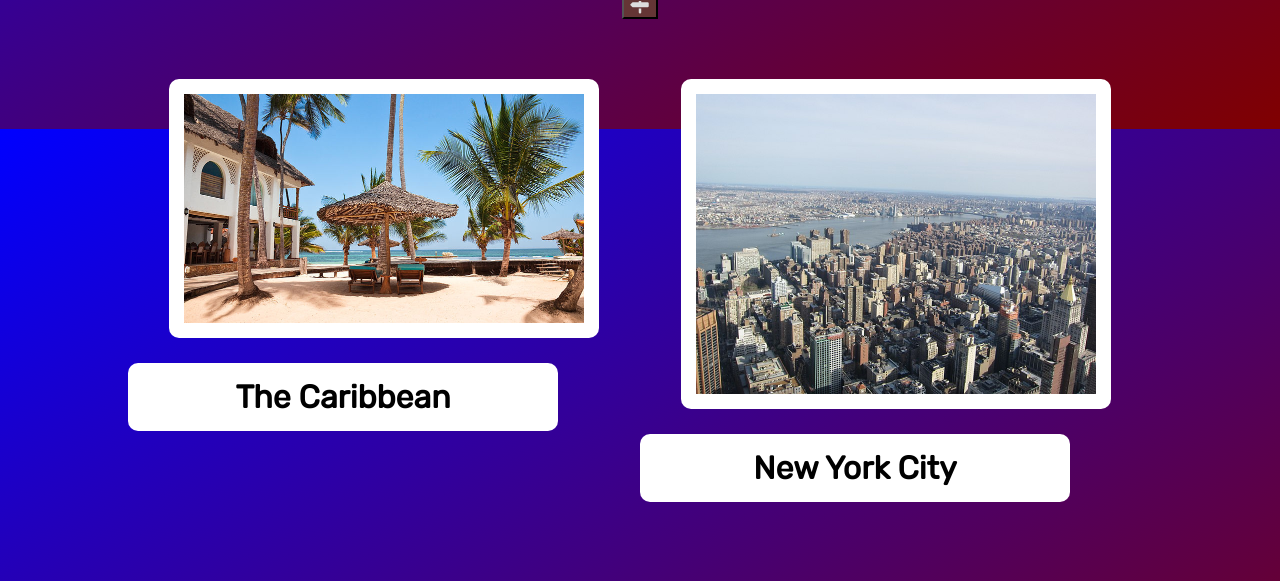
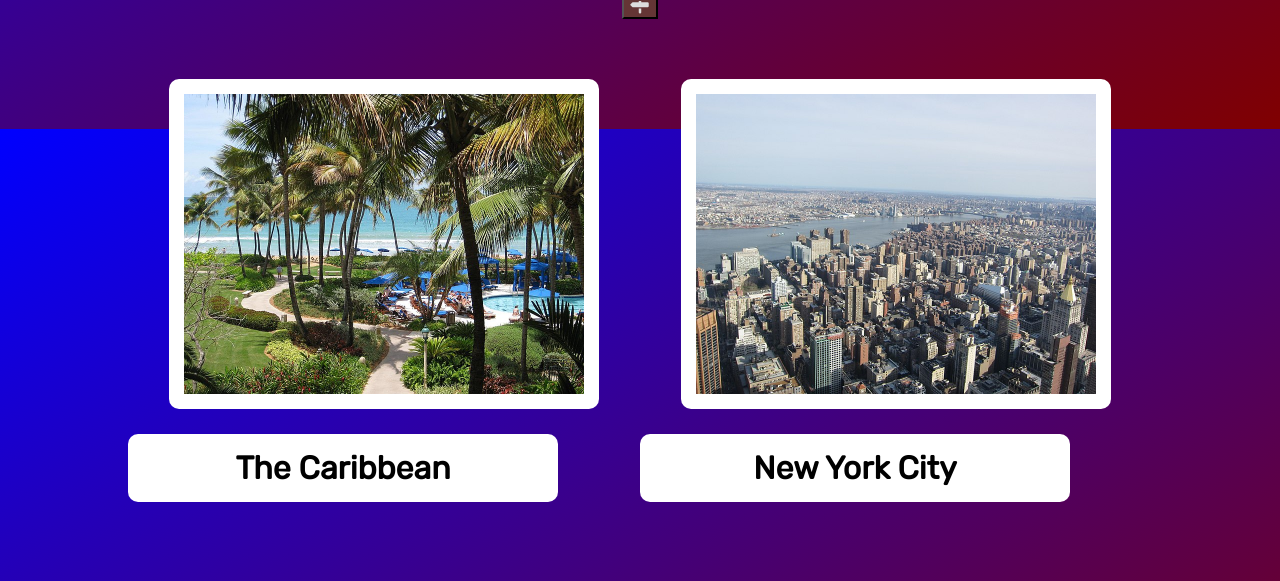
Before and after one commit to KingBison/TripMasterServer, a website: page public/index.html in a window 1280 px wide. Shown: the part 671-1252 px from the top of the page. Drawn offline with nearby package versions, Linux system fonts and the light colour scheme; some packages are replaced by stand-ins of ours.

Commit message:
Add files via upload

```diff
--- a/public/index.html
+++ b/public/index.html
@@ -70,7 +70,7 @@
 
         <div id='explore'>
             <div class='feature' id='caribbean'>
-                <img src='imgs/CAR4.jpg' onclick="theCaribbean()">
+                <img src='imgs/CAR8.jpg' onclick="theCaribbean()">
                 <h1 onclick="theCaribbean()">The Caribbean</h1>
 
                   <div class="holder"onclick="closeCaribbean()">
```
Also changed, not shown: public/imgs/CAR8.jpg (added).
